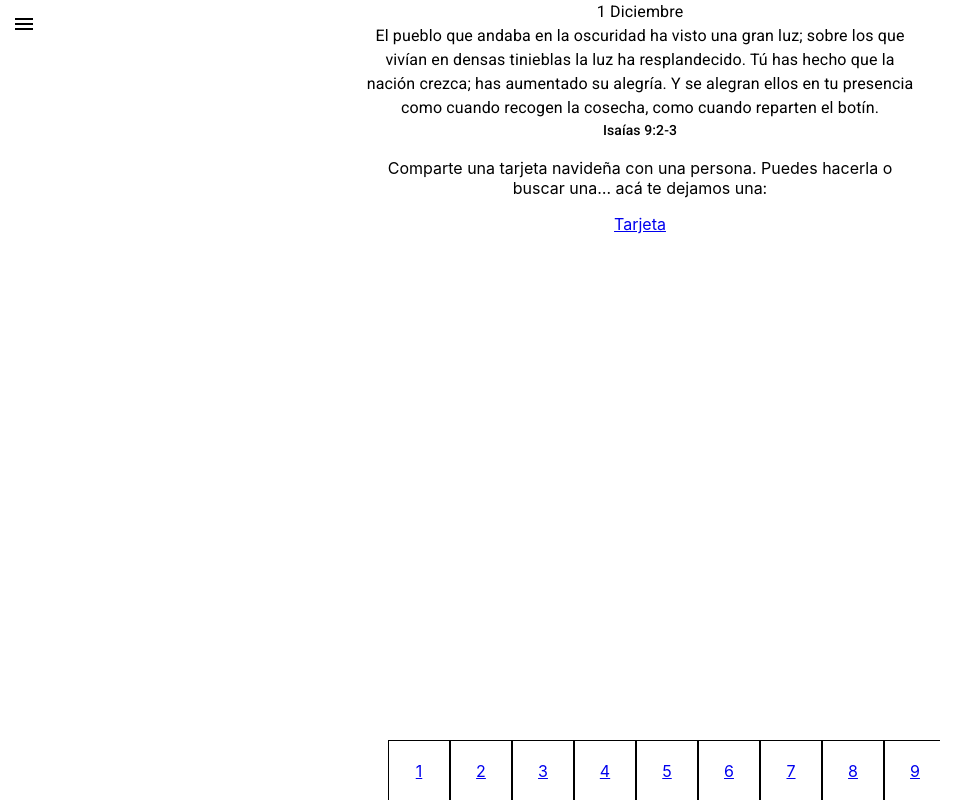
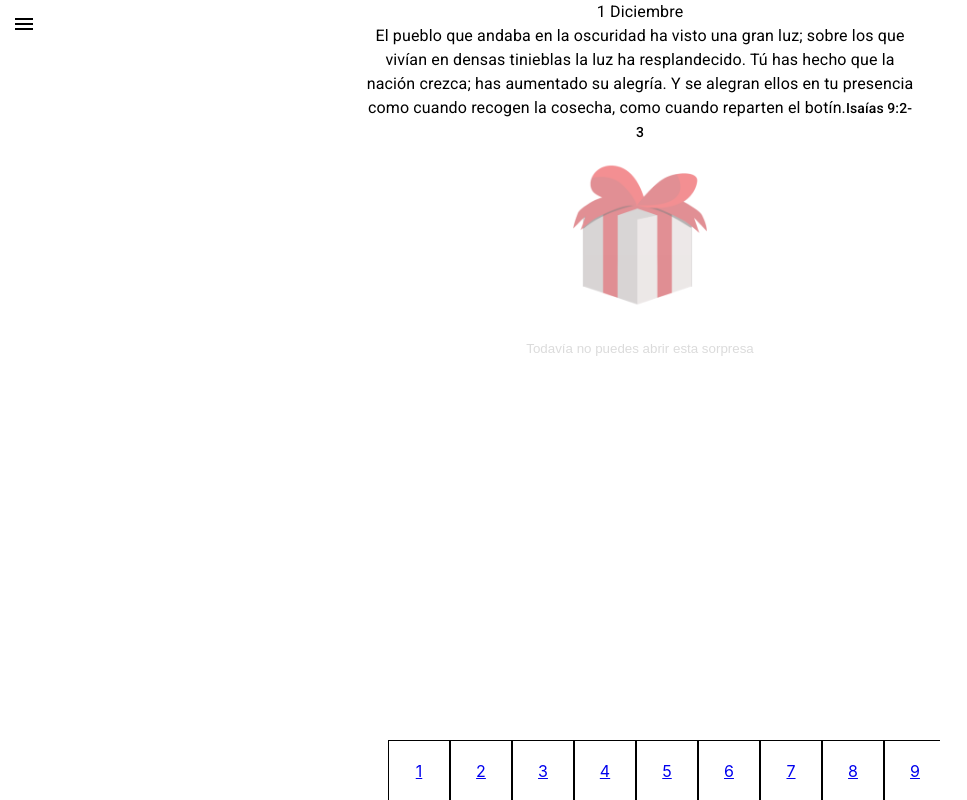
Before and after one commit to IDN-Coronado/adviento-camino-a-belen, a React (Create React App) app: page / in a window 1280 px wide. Shown: the whole page, without its empty margins (0-967 px from the left). Built offline with nearby package versions, Linux system fonts and the light colour scheme.

Commit message:
Date management

```diff
--- a/public/index.html
+++ b/public/index.html
@@ -2,7 +2,7 @@
 <html lang="en">
   <head>
     <meta charset="utf-8" />
-    <link rel="icon" href="%PUBLIC_URL%/favicon.ico" />
+    <link rel="icon" href="%PUBLIC_URL%/babyjesus.png" />
     <meta
       name="viewport"
       content="minimum-scale=1, initial-scale=1, width=device-width"
@@ -10,9 +10,9 @@
     <meta name="theme-color" content="#000000" />
     <meta
       name="description"
-      content="Web site created using create-react-app"
+      content="Sigue diariamente el camino hasta la navidad"
     />
-    <link rel="apple-touch-icon" href="%PUBLIC_URL%/logo192.png" />
+    <link rel="apple-touch-icon" href="%PUBLIC_URL%/babyjesus192.png" />
     <!--
       manifest.json provides metadata used when your web app is installed on a
       user's mobile device or desktop. See https://developers.google.com/web/fundamentals/web-app-manifest/
@@ -28,7 +28,7 @@
       Learn how to configure a non-root public URL by running `npm run build`.
     -->
     <link rel="stylesheet" href="https://fonts.googleapis.com/css?family=Roboto:300,400,500,700&display=swap" />
-    <title>React App</title>
+    <title>Seguimiento diario de la Navidad - Iglesia del Nazareno de Coronado</title>
   </head>
   <body>
     <noscript>You need to enable JavaScript to run this app.</noscript>
--- a/src/App.js
+++ b/src/App.js
@@ -1,6 +1,6 @@
 import React, { useState } from 'react';
 
-import { Route, Switch, Redirect, Link } from "react-router-dom";
+import { Route, Switch, Link, Redirect } from "react-router-dom";
 import { withStyles } from '@material-ui/core/styles';
 import Drawer from '@material-ui/core/Drawer';
 import List from '@material-ui/core/List';
@@ -12,6 +12,9 @@ import { grey } from '@material-ui/core/colors';
 
 import AdventPage from './pages/AdventPage/AdventPage';
 import CountdownPage from './pages/CountdownPage/CountdownPage';
+import Page404 from './pages/404/404'
+
+import { DEC1, DEC25 } from './lib/adventApi'
 
 import drawerImage from './images/navidad.jpg'
 
@@ -24,7 +27,7 @@ const styles = {
     left: 12,
   },
   page: {
-    height: '100vh',
+    height: window.innerHeight,
     width: '100vw',
   },
   drawer: {
@@ -41,6 +44,19 @@ const styles = {
     }
   }
 };
+
+const AdventRoute = ({ children, ...rest }) => {
+  const day = rest.computedMatch.params.day;
+  return <Route
+    {...rest}
+    render={({ location }) => {
+      if (day >= DEC1 && day <= DEC25) {
+        return children;
+      }
+      return <Page404 />
+    }}
+  />
+}
 
 function App(props) {
   const [ isDrawerOpen, setIsDrawerOpen ] = useState(false);
@@ -83,8 +99,12 @@ function App(props) {
       <div className={classes.page}>
         <Switch>
           <Route path="/" exact component={AdventPage} />
-          <Route path="/advent/:day" component={AdventPage} />
+          <AdventRoute path="/advent/:day">
+            <AdventPage />
+          </AdventRoute>
           <Route path="/countdown" exact component={CountdownPage} />
+          <Route path="/404" exact component={Page404} />
+          <Redirect from="*" to="404" />
         </Switch>
       </div>
     </div>
--- /dev/null
+++ b/src/components/Gift.js
@@ -0,0 +1,38 @@
+import React, { Fragment } from 'react';
+import { withStyles } from '@material-ui/core/styles';
+
+import giftImage from '../images/gift.png';
+
+const styles = {
+	button: {
+		border: 'none',
+		background: 'none',
+		cursor: 'pointer',
+		'&[disabled]': {
+			opacity: 0.5,
+			cursor: 'not-allowed'
+		}
+	},
+	buttonImg: {
+		width: '50%'
+	}
+}
+
+function Gift ({ classes, message, link, type, linkText, onGiftOpen, canOpen, isOpened = false }) {
+	return isOpened ? (
+		<Fragment>
+			<p>{ message }</p>
+			<a href={link} target="_blank" rel="noreferrer">{linkText}</a>
+		</Fragment>) : (
+		<button className={classes.button} disabled={!canOpen} type="button" onClick={onGiftOpen}>
+			<img src={giftImage} alt="Gift" className={classes.buttonImg}/>
+			{!canOpen && <p>Todavía no puedes abrir esta sorpresa</p>}
+		</button>
+	);
+}
+
+Gift.defaultProps = {
+	type: 'gift'
+};
+
+export default withStyles(styles)(Gift);
--- /dev/null
+++ b/src/lib/adventApi.js
@@ -0,0 +1,43 @@
+import dayjs from 'dayjs';
+
+const firstDay = dayjs('2020-12-01');
+const lastDay = dayjs('2020-12-25');
+
+export const DATE_FORMAT = 'YYYY-MM-DD';
+export const TOTAL_DAYS = 25;
+export const DEC1 = 1;
+export const DEC25 = 25;
+
+export const setLatestDay = day => {
+	const latestDay = JSON.parse(localStorage.getItem('latestDay')) || [];
+	latestDay.push(day);
+	localStorage.setItem('latestDay', JSON.stringify(latestDay));
+}
+
+const getLatestDay = () => JSON.parse(localStorage.getItem('latestDay')) || [];
+
+const getDateKey = day => {
+	const latestDay = localStorage.getItem('latestDay');
+	const currentDate = day || (latestDay ? dayjs(`2020-12-${latestDay}`) : dayjs());
+	const isDayBefore = currentDate.isBefore(firstDay, 'day');
+	const isDayAfter = currentDate.isAfter(lastDay, 'day');
+	const date = isDayBefore ? firstDay : (isDayAfter ? lastDay : currentDate);
+	return date.format(DATE_FORMAT);
+}
+
+const getAdvent = day => {
+	const today = dayjs();
+	const dateKey = getDateKey(day);
+	const requiredDate = dayjs(dateKey);
+	return import('./adventData')
+		.then(data => {
+			const adventData = data.default[dateKey];
+			const latestDay = getLatestDay();
+			const isOpened = latestDay.indexOf(adventData.day) >= 0;
+			adventData.gift.isOpened = isOpened;
+			adventData.gift.canOpen = (!(today.isBefore(firstDay, 'day') || today.isAfter(lastDay, 'day')) && (requiredDate.isBefore(today, 'day') || requiredDate.isSame(today, 'day')));
+			return adventData;
+		});
+};
+
+export default getAdvent;
--- a/src/lib/dates.js
+++ /dev/null
@@ -1,26 +0,0 @@
-import dayjs from 'dayjs';
-
-const firstDay = dayjs('2020-12-01');
-const lastDay = dayjs('2020-12-25');
-
-const KEY = 'adventData';
-export const DATE_FORMAT = 'YYYY-MM-DD';
-export const TOTAL_DAYS = 25;
-
-const getDateKey = day => {
-	const currentDate = day || dayjs();
-	const isDayBefore = currentDate.isBefore(firstDay, 'day');
-	const isDayAfter = currentDate.isAfter(lastDay, 'day');
-	const date = isDayBefore ? firstDay : (isDayAfter ? lastDay : currentDate);
-	return date.format(DATE_FORMAT);
-}
-
-const getAdvent = day => {
-	const dateKey = getDateKey(day);
-	return import('./adventData')
-		.then(data => {
-			return data.default[dateKey];
-		});
-};
-
-export default getAdvent;
--- /dev/null
+++ b/src/pages/404/404.js
@@ -0,0 +1,30 @@
+import React from 'react';
+import { withStyles } from '@material-ui/core/styles';
+import Container from '@material-ui/core/Container';
+import { Link } from "react-router-dom";
+
+import backgroundImage from '../../images/background.jpg';
+
+const styles = {
+  root: {
+    width: '100%',
+    height: '100%',
+    backgroundImage: `url(${backgroundImage})`,
+    backgroundSize: '30%',
+  },
+  container: {
+    height: '100%'
+  }
+}
+
+function Page404 (props) {
+  const { classes } = props;
+  return <div className={classes.root}>
+    <Container maxWidth="sm" classes={{ root: classes.container }}>
+      Al parecer te desviaste del camino a Belén, puedes regresar por <Link to="/">acá</Link>
+    </Container>
+  </div>
+}
+
+
+export default withStyles(styles)(Page404);
--- a/src/pages/AdventPage/AdventPage.js
+++ b/src/pages/AdventPage/AdventPage.js
@@ -7,7 +7,9 @@ import { Link } from "react-router-dom";
 
 import dayjs from 'dayjs';
 
-import getAdvent, { TOTAL_DAYS } from '../../lib/dates';
+import Gift from '../../components/Gift.js'
+
+import getAdvent, { TOTAL_DAYS, setLatestDay } from '../../lib/adventApi';
 
 const styles = {
   root: {
@@ -56,6 +58,17 @@ function AdventPage (props) {
   // eslint-disable-next-line react-hooks/exhaustive-deps
   }, [ day ]);
 
+  const handleGiftOpen = () => {
+    setLatestDay(adventData.day);
+    setAdventdata({
+      ...adventData,
+      gift: {
+        ...adventData.gift,
+        isOpened: true,
+      }
+    })
+  }
+
   return <div className={classes.root}>
     <Container maxWidth="sm" classes={{ root: classes.container }}>
       {!adventData && <p>Loader</p>}
@@ -63,13 +76,19 @@ function AdventPage (props) {
         <Typography component="h1">{ adventData.name }</Typography>
         <Typography variant="body1">
           {adventData.verse.text}
-          <Typography variant="subtitle2">{ adventData.verse.location }</Typography>
+          <Typography variant="subtitle2" component="span">{ adventData.verse.location }</Typography>
         </Typography>
-        <p>{ adventData.challenge }</p>
-        <a href={adventData.gift.href} target="_blank" rel="noreferrer">{adventData.gift.text}</a>
+        <Gift
+          message={adventData.challenge}
+          link={adventData.gift.href}
+          linkText={adventData.gift.text}
+          isOpened={adventData.gift.isOpened}
+          canOpen={adventData.gift.canOpen}
+          onGiftOpen={handleGiftOpen}
+        />
       </div>}
       <Container maxWidth="sm" className={classes.bottomNavContainer}>
-        <div value={day || '1'} showLabels className={classes.bottomNav}>
+        <div value={day || '1'} className={classes.bottomNav}>
           {list.map(index => (
             <Link key={`day-${index}`} to={`/advent/${index}`} className={classes.bottomNavItem}>
               <p>{index}</p>
@@ -81,5 +100,4 @@ function AdventPage (props) {
   </div>
 }
 
-
-export default withStyles(styles)(AdventPage);;
+export default withStyles(styles)(AdventPage);
```
Also changed, not shown: public/babyjesus.png (added), src/images/gift.png (added), src/lib/adventData.js.
